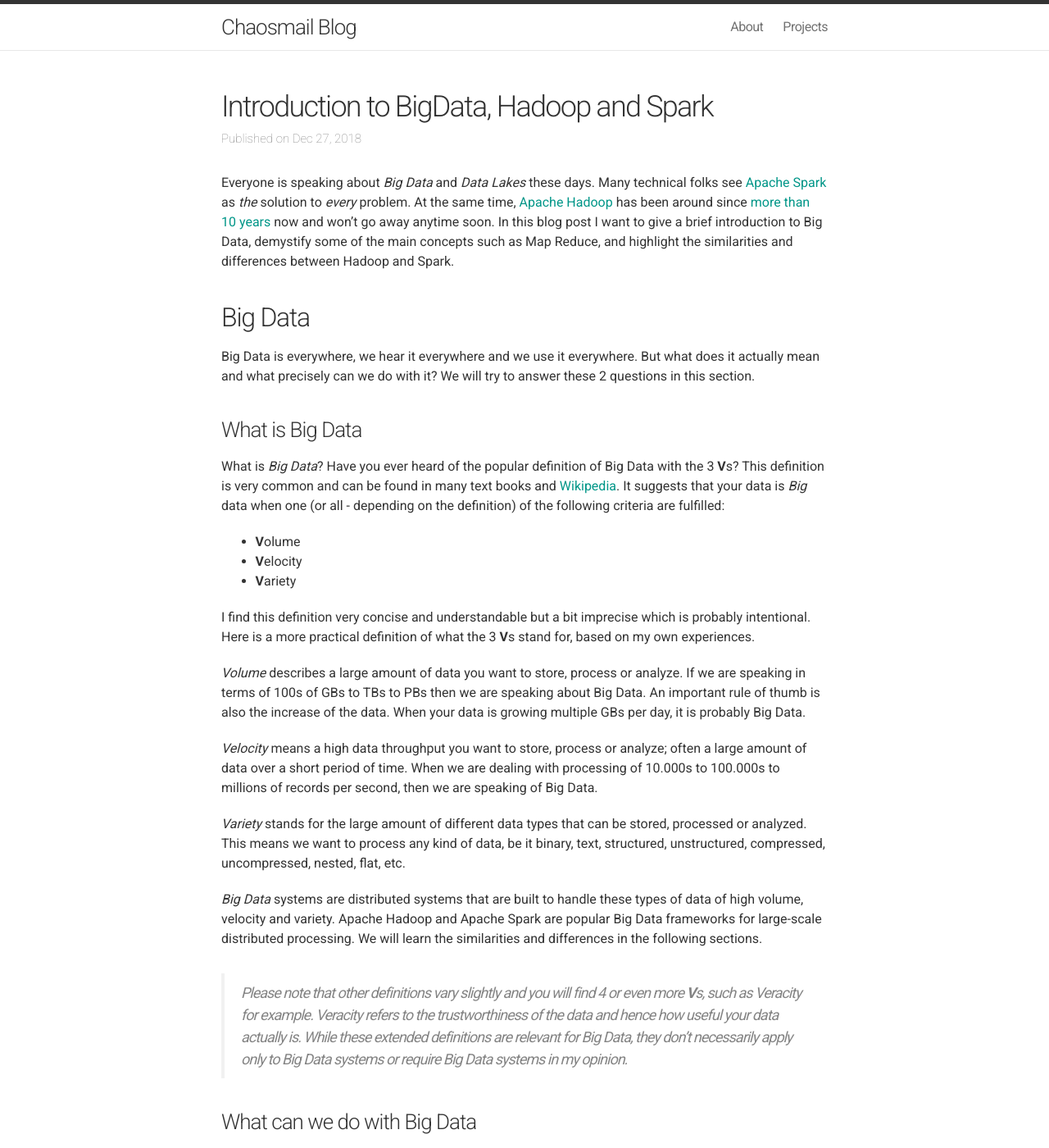
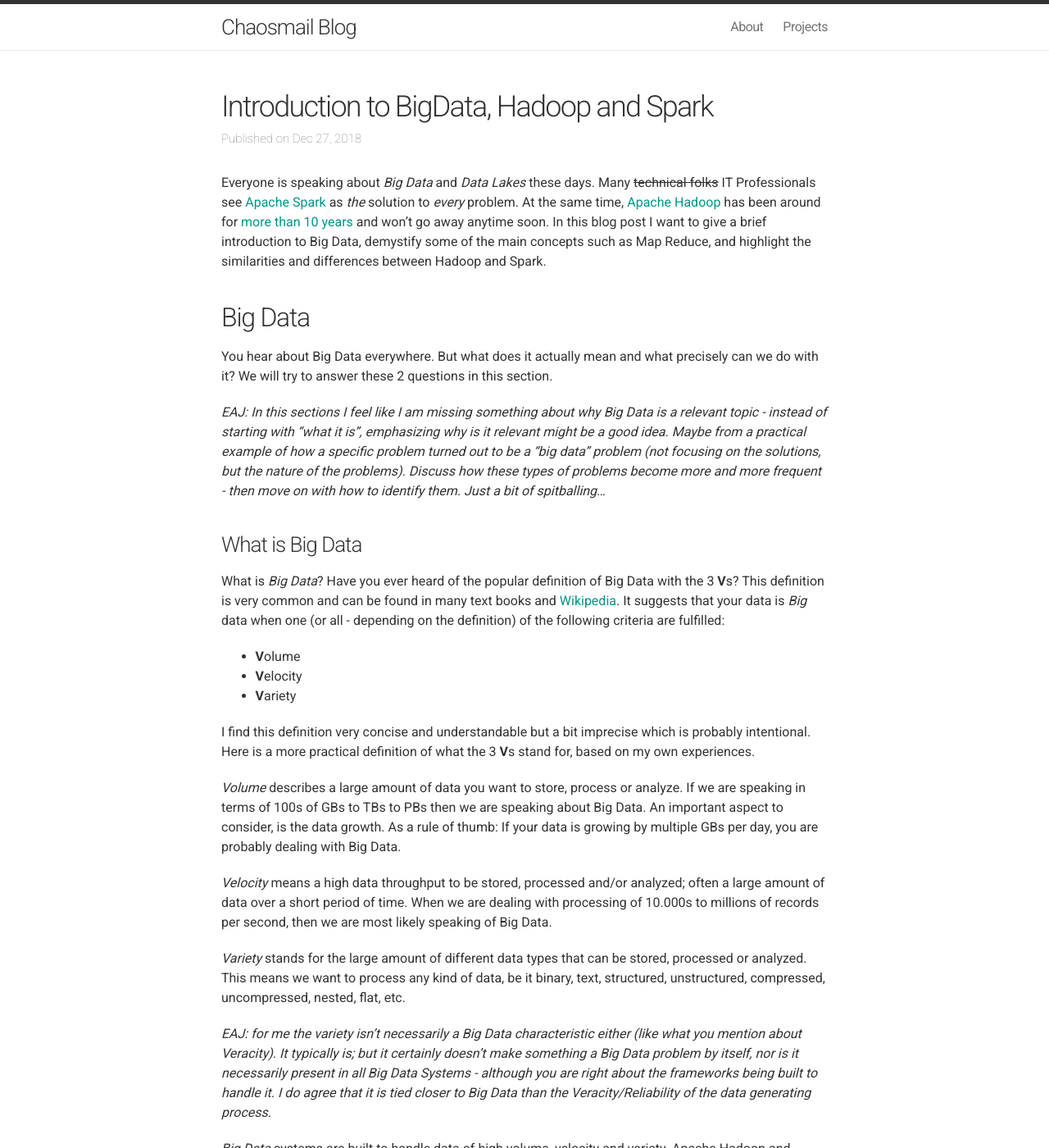
Before and after one commit to chaosmail/chaosmail.github.com, a Jekyll site: the page built from _posts/2018-08-07-intro-to-bigdata-hadoop-and-spark.md, in a window 1280 px wide and 1400 px high. Shown: the whole window at 82% size. Built offline with Jekyll 4.4.1, drawn with Linux system fonts in a browser that asks for light colours; nearby versions of some CDN libraries; comment, search, counter and statistics services are not loaded; some of the changed text lies outside the part shown.

Commit message:
Update 2018-08-07-intro-to-bigdata-hadoop-and-spark.md
comments for first half

```diff
--- a/_posts/2018-08-07-intro-to-bigdata-hadoop-and-spark.md
+++ b/_posts/2018-08-07-intro-to-bigdata-hadoop-and-spark.md
@@ -7,11 +7,14 @@ tags: bigdata hadoop spark
 comments: true
 ---
 
-Everyone is speaking about *Big Data* and *Data Lakes* these days. Many technical folks see [Apache Spark][spark-web] as *the* solution to *every* problem. At the same time, [Apache Hadoop][hadoop-web] has been around since [more than 10 years][hadoop-wiki] now and won't go away anytime soon. In this blog post I want to give a brief introduction to Big Data, demystify some of the main concepts such as Map Reduce, and highlight the similarities and differences between Hadoop and Spark.
+Everyone is speaking about *Big Data* and *Data Lakes* these days. Many ~~technical folks~~ IT Professionals see [Apache Spark][spark-web] as *the* solution to *every* problem. At the same time, [Apache Hadoop][hadoop-web] has been around for [more than 10 years][hadoop-wiki] and won't go away anytime soon. In this blog post I want to give a brief introduction to Big Data, demystify some of the main concepts such as Map Reduce, and highlight the similarities and differences between Hadoop and Spark.
 
 ## Big Data
 
-Big Data is everywhere, we hear it everywhere and we use it everywhere. But what does it actually mean and what precisely can we do with it? We will try to answer these 2 questions in this section.
+You hear about Big Data everywhere. But what does it actually mean and what precisely can we do with it? We will try to answer these 2 questions in this section.
+
+*EAJ: In this sections I feel like I am missing something about why Big Data is a relevant topic - instead of starting with "what it is", emphasizing why is it relevant might be a good idea. Maybe from a practical example of how a specific problem turned out to be a "big data" problem (not focusing on the solutions, but the nature of the problems). Discuss how these types of problems become more and more frequent - then move on with how to identify them. Just a bit of spitballing...*
+
 
 ### What is Big Data
 
@@ -23,13 +26,15 @@ What is *Big Data*? Have you ever heard of the popular definition of Big Data wi
 
 I find this definition very concise and understandable but a bit imprecise which is probably intentional. Here is a more practical definition of what the 3 **V**s stand for, based on my own experiences.
 
-*Volume* describes a large amount of data you want to store, process or analyze. If we are speaking in terms of 100s of GBs to TBs to PBs then we are speaking about Big Data. An important rule of thumb is also the increase of the data. When your data is growing multiple GBs per day, it is probably Big Data.
+*Volume* describes a large amount of data you want to store, process or analyze. If we are speaking in terms of 100s of GBs to TBs to PBs then we are speaking about Big Data. An important aspect to consider, is the data growth. As a rule of thumb: If your data is growing by multiple GBs per day, you are probably dealing with Big Data.
 
-*Velocity* means a high data throughput you want to store, process or analyze; often a large amount of data over a short period of time. When we are dealing with processing of 10.000s to 100.000s to millions of records per second, then we are speaking of Big Data.
+*Velocity* means a high data throughput to be stored, processed and/or analyzed; often a large amount of data over a short period of time. When we are dealing with processing of 10.000s to millions of records per second, then we are most likely speaking of Big Data.
 
 *Variety* stands for the large amount of different data types that can be stored, processed or analyzed. This means we want to process any kind of data, be it binary, text, structured, unstructured, compressed, uncompressed, nested, flat, etc.
 
-*Big Data* systems are distributed systems that are built to handle these types of data of high volume, velocity and variety. Apache Hadoop and Apache Spark are popular Big Data frameworks for large-scale distributed processing. We will learn the similarities and differences in the following sections.
+*EAJ: for me the variety isn't necessarily a Big Data characteristic either (like what you mention about Veracity). It typically is; but it certainly doesn't make something a Big Data problem by itself, nor is it necessarily present in all Big Data Systems - although you are right about the frameworks being built to handle it. I do agree that it is tied closer to Big Data than the Veracity/Reliability of the data generating process.*
+
+*Big Data* systems are built to handle data of high volume, velocity and variety. Apache Hadoop and Apache Spark are popular Big Data frameworks for large-scale distributed processing. We will learn the similarities and differences in the following sections.
 
 > Please note that other definitions vary slightly and you will find 4 or even more **V**s, such as *Veracity* for example. *Veracity* refers to the trustworthiness of the data and hence how useful your data actually is. While these extended definitions are relevant for Big Data, they don't necessarily apply *only* to Big Data systems or require *Big Data* systems in my opinion.
 
@@ -41,33 +46,43 @@ The reason for using Big Data systems is to store and process massive amounts of
 * Prediction
 * Modeling
 
-In classical *Analytics*, we analyze the past. In Big Data, we analyze massive amounts of data from the past. A typical question to answer with analytics could be to compute the number of visitors of the previous season based on all bookings of said season.
+In classical *Analytics*, we analyze historical/observed data. In Big Data, we analyze massive amounts of such data. A typical question to answer with analytics could be how to compute the number of visitors of the previous season based on all bookings of said season.
 
-In *Prediction*, we analyze the past to build a model that can predict the future (are other unknowns). We often use statistical methods (such as Logistic Regression, etc.) as well as Machine Learning (SVM, Gradient Boosted Trees, Deep Learning, etc.) techniques to build these models. A typical question to answer with prediction could be to forecast the number of visitors for the next season based on all bookings of all previous seasons.
+In *Prediction*, we analyze the past to build a model that can predict the future (are other unknowns). We often use statistical methods (such as Generalized Linear Models, Logistic Regression, etc.) as well as Machine Learning (SVM, Gradient Boosted Trees, Deep Learning, etc.) techniques to build these models. A typical question to answer with prediction could be to forecast the number of visitors for the next season based on all bookings of all previous seasons.
+
+*EAJ: personally I don't like to think of prediciton as having something to do with predicting futures - that is but one type of inference problem. In more general terms, it could probably be described as "attempting to say something about the unobserved, based on what has been observed"*
 
 *Modeling* builds on both analytics and prediction capabilities. In *Modeling*, the aims is to analyze the past and build a model to predict different possibilities of the future depending on the model parameters. These models are often more complicated than a simple statistical or Machine Learning model and take into account multiple state variables and parameters that can be modified. A typical question to answer with modeling could be to forecast the number of visitors for the next season if the winter will be two weeks shorter based on all bookings of all previous seasons plus loads of additional data sources (weather data, etc.).
+
+*EAJ: for me it makes more sense to distinguish between modelling for the purpose of prediction and modelling for the purpose of gaining insights about mechanisms (often about causality). These are two very different goals, which still work well with your examples. I was about to write up something about intepretable parameters and inference, but that is probably going too deep for this post.*
 
 ## Hadoop: HDFS, Yarn and MapReduce
 
 [Apache Hadoop][hadoop-web] is a framework for storing and processing massive amounts of data on commodity hardware. It is a collection of services that sit together in the [Hadoop repository][hadoop-repo].
 
-* Hadoop FileSystem (HDFS): a distributed file system
+* Hadoop Distributed File System (HDFS): a distributed file system
 * Apache Yarn: a cluster resource manager
 * MapReduce: a high-level framework for distributed processing
 
-**HDFS** (Hadoop FileSystem) is a distributed filesystem that stores and replicates data across multiple nodes. HDFS is the open-source implementation of the [Google File System (GFS)][gfs-paper] paper published by Jeff Dean and Sanjay Ghemawat in 2003. It consists of a *name node* (master) and multiple *data node* services (client, usually 1 per node). The *name node* stores the references to the data blobs and takes care of the filesystem management, meta operations and file access operations. The *data nodes* are responsible for storing the data blobs on the local filesystem of the nodes.
+**HDFS** (Hadoop Distributed File System) is a distributed filesystem that stores and replicates data across multiple nodes. HDFS is the open-source implementation of the [Google File System (GFS)][gfs-paper] paper published by Jeff Dean and Sanjay Ghemawat in 2003. It consists of a *name node* (master) and multiple *data node* services. The *name node* stores the references to the data blobs and takes care of the filesystem management, meta operations and file access operations. The *data nodes* are responsible for storing the data blobs on the local filesystem of the nodes.
 
 **MapReduce** is a [theoretical concept for distributed processing][mapreduce-paper] published by Jeff Dean and Sanjay Ghemawat in 2004 and an open-source implementation in the repository of Apache Hadoop. Both, the  open-source implementation of MapReduce as well as HDFS were a cornerstone of Hadoop 1 and responsible for its success. In Hadoop 1, MapReduce ran as a service directly on top of the *data nodes*.
 
 In the MapReduce concept from 2004, we limit the amount of operations to *Map* and *Reduce*. The *Map* operation is a simple transformation of key/value tuples whereas the *Reduce* operation is an aggregation of values by key. In between both phases during the *Shuffle*, the data of the same key is loaded to the local disk of the same nodes. Multiple of these MapReduce phases can be executed in sequence where each output is written back to HDFS. The paper of Dean and Ghemawat shows that once an algorithm is written in MapReduce operations, it can automatically be parallelized on a distributed system. It also shows that many complex algorithms can be written in MapReduce style (such as Reverse Web-Link Graph, Inverted Index, Distributed Sort, etc.).
 
-**Apache Yarn** (acronym for *Yet Another Resource Negotiator*) is a distributed resource manager and job scheduler responsible for managing the node resources (CPU and RAM) of the cluster and for scheduling jobs on the cluster. It consists of a *resource manager* (master) and multiple *node manager* services (client, 1 per node). Yarn was added in Hadoop 2 to decouple the MapReduce engine from the cluster resource management.
+*EAJ: this is almost impossible to write understandably and concicely without an entire blog to address it. I think it is essential to really emphasize how HDFS and MapReduce were designed as one framework and either one would be somewhat pointless without the other. And that they are by no means "general purpose" solutions. Also maybe focus even more on clarify the distinction between the concept of MapReduce and the implementation of the MapReduce engine - I personally found this super confusing at first.*
 
-As an application developer, one usually doesn't communicate with Yarn directly but with a framework or processing/execution engine on top of Yarn such as MapReduce, Tez or Spark. Analysts and Data Scientists often use a higher-level abstraction or API for distributing the code on the cluster and to access the data, such as Hive, Pig or Spark SQL.
+**Apache Yarn** (acronym for *Yet Another Resource Negotiator*) is a distributed resource manager and job scheduler responsible for managing the node resources (CPU and RAM) of the cluster and for scheduling jobs on the cluster. It consists of a *resource manager* (master) and multiple *node manager* services (client, 1 per node). Yarn was introduced in Hadoop 2 to decouple the MapReduce engine from the cluster resource management.
+
+~~As an application developer, one usually doesn't communicate with Yarn directly but with a framework or processing/execution engine on top of Yarn such as MapReduce, Tez or Spark. Analysts and Data Scientists often use a higher-level abstraction or API for distributing the code on the cluster and to access the data, such as Hive, Pig or Spark SQL.~~ (Maybe not needed?)
 
 Although not managed in the same repository as Apache Hadoop, I often like to mention Apache Zookeeper as another integral building block of Hadoop. **Apache Zookeeper** is a distributed synchronized transaction-based in-memory key-value store. Many Hadoop services use Zookeeper for storing dynamic configuration (available nodes per partition, current master, etc.), leader election, synchronization, and much more.
 
-There are many other services related or included with the Hadoop stack. Most of these service run on top of Hadoop because they utilize one or more of its main components:
+*EAJ: How does this relate to/differ from the original hadoop 1 distribution?*
+
+*EAJ: To understand what it means to "run a service on top of Hadoop", I feel it is essential to understand what a typical Hadoop deployment looks like - what is run, managed and stored where - even if just as an example. I found this very difficult to wrap my head around.*
+
+There are many other services related to or included in the Hadoop stack. Most of these service run on top of Hadoop because they utilize one or more of its main components:
 
 * HDFS as distributed storage
 * Yarn as resource manager
@@ -96,11 +111,11 @@ Here is a (small) list of distributed services on Hadoop:
   - Kafka (Log Store)
   - Solr (Inverted Document Index)
 
-Please keep in mind, that some of the above services don't necessarily need the Hadoop stack to run (e.g. Spark can run locally as a single process on top of a local filesystem).
+~~Please keep in mind, that some of the above services don't necessarily need the Hadoop stack to run (e.g. Spark can run locally as a single process on top of a local filesystem).~~ *(EAJ: Mainly just relevant for development purposes?)*
 
 ## Spark: The Evolution of MapReduce
 
-[Apache Spark][spark-web] got [popular in 2014][spark-wiki] as a fast general-purpose compute framework for distributed processing which claimed to be more than 100 times faster than the traditional MapReduce implementation. It provides high level operations for working with distributed data sets which are optimized and executed in-memory of the cluster nodes. Spark runs on top of multiple resource managers such as Yarn or Mesos and can even run locally as a single process (standalone execution mode).
+[Apache Spark][spark-web] got [popular in 2014][spark-wiki] as a fast general-purpose compute framework for distributed processing which claimed to be more than 100 times faster than the traditional MapReduce implementation. It provides high level operations for working with distributed data sets which are optimized and executed in-memory of the cluster nodes. Spark runs on top of multiple resource managers such as Yarn or Mesos ~~and can even run locally as a single process (standalone execution mode)~~.
 
 Conceptually, Spark's execution engine is similar to the other distributed processing frameworks:
 
```
